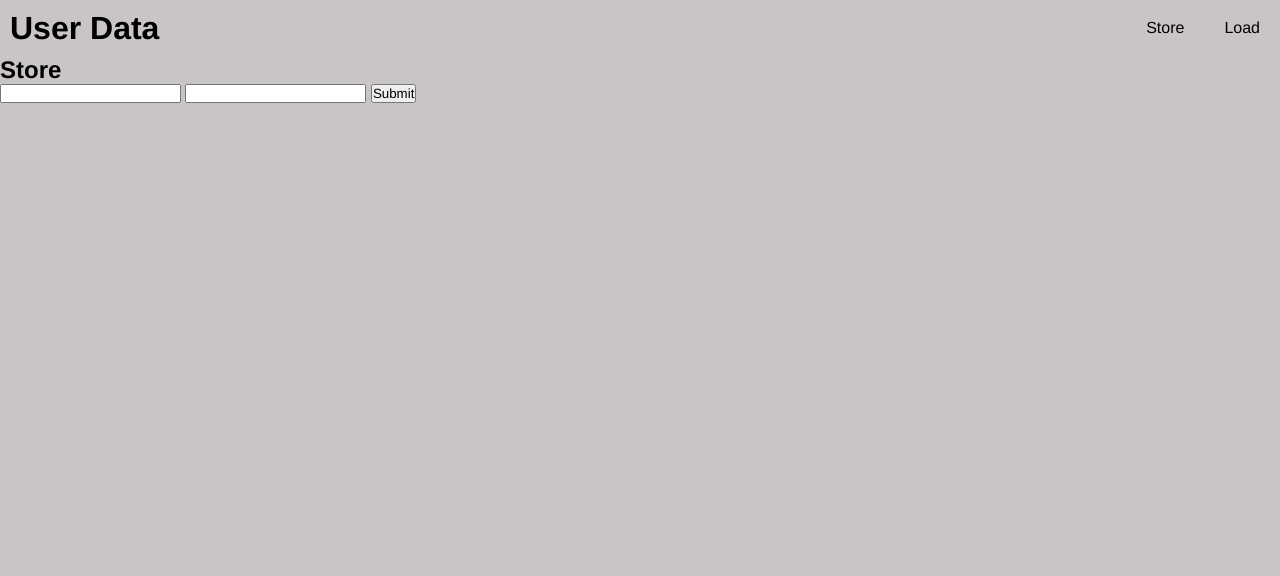
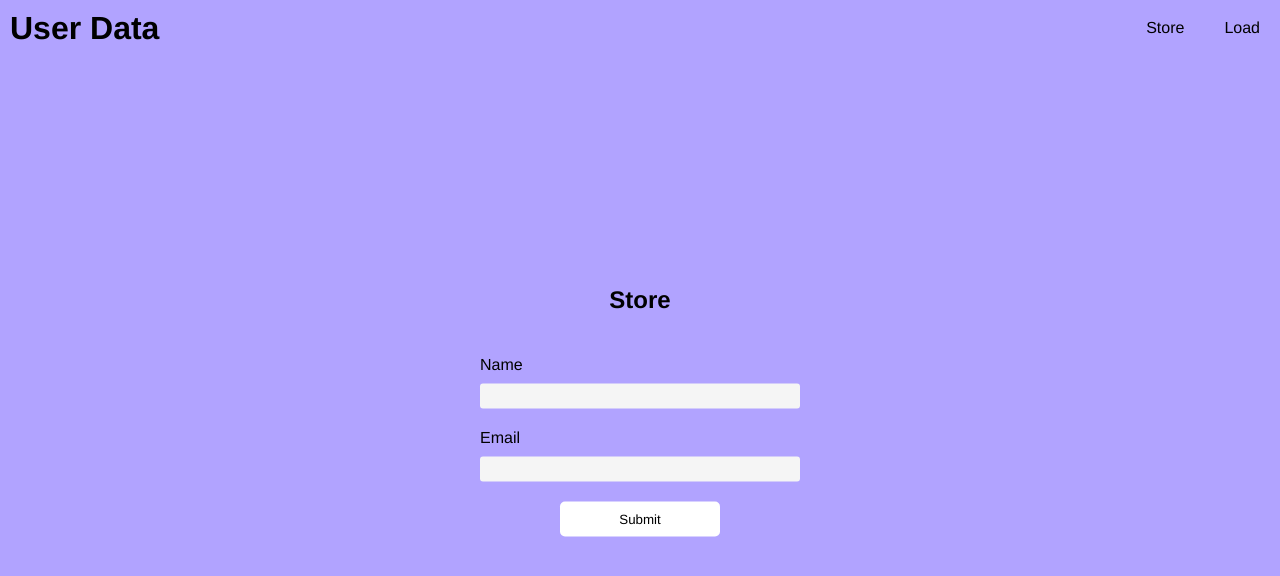
Before and after one commit to Sankar-2006/user-data, a plain HTML site: page index.html in a window 1280 px wide. Both pictures are taken after a click on the item "Store". Drawn offline with Linux system fonts and the light colour scheme.

Commit message:
added functions

```diff
--- a/backend/package.json
+++ b/backend/package.json
@@ -11,5 +11,5 @@
   "license": "ISC",
   "dependencies": {
     "express": "^4.21.2"
-   }
+  }
 }
--- a/index.html
+++ b/index.html
@@ -1,11 +1,13 @@
 <!DOCTYPE html>
 <html lang="en">
+
 <head>
   <meta charset="UTF-8" />
   <meta name="viewport" content="width=device-width, initial-scale=1.0" />
   <title>User Data</title>
   <link rel="stylesheet" href="style.css" />
 </head>
+
 <body>
   <header>
     <h1>User Data</h1>
@@ -20,19 +22,27 @@
     <section class="store">
       <h2>Store</h2>
       <form class="form">
-          <input type="text" name="name" class="userName" />
-          <input type="text" name="email" class="userEmail" />
-          <button type="submit" class="submit">Submit</button>
+        <aside class="nameinp">
+          <label class="formElement nLable" for="name">Name</label>
+          <input class="formElement userName" type="text" name="name" id="name" />
+        </aside>
+        <aside class="emailinp">
+          <label class="formElement eLable" for="email">Email</label>
+          <input class="formElement userEmail" type="text" name="email" id="email" />
+        </aside>
+        <button class="formElement submit" type="submit">Submit</button>
       </form>
     </section>
     <section class="load">
       <h2>Load</h2>
       <article>
-          <p>Name: <span></span></p>
-          <p>EMail: <span></span></p>
+        <p>Name: <span id="name">example name</span></p>
+        <p>Email: <span id="email">example@mail.com</span></p>
         <button class="loadB">Load</button>
       </article>
     </section>
   </main>
+  <script src="script.js"></script>
 </body>
+
 </html>
--- a/script.js
+++ b/script.js
@@ -1,12 +1,34 @@
-const store = document.querySelector(".navStore");
-const load = document.querySelector(".navLoad");
-const button = document.querySelector(".form");
+const navStore = document.querySelector(".navStore");
+const navLoad = document.querySelector(".navLoad");
+const store = document.querySelector(".store");
+const load = document.querySelector(".load");
+const form = document.querySelector(".form");
+const button = document.querySelector(".submit");
 
-button.addEventListener("submit", (e) => {
+navStore.addEventListener("click", () => {
+  load.style.display = "none";
+  store.style.display = "block";
+});
+
+navLoad.addEventListener("click", () => {
+  store.style.display = "none";
+  load.style.display = "block";
+});
+
+form.addEventListener("submit", (e) => {
   e.preventDefault();
   const data = {
     name: document.querySelector(".userName").value,
     email: document.querySelector(".userEmail").value,
   };
-  console.log("Submitted");
+  fetch("https://localhost:3001", {
+    method: "POST",
+    headers: {
+      "Content-Type": "application/json"
+    },
+    body: JSON.stringify(data)
+  })
+    .then(res => res.json())
+    .then(data => alert("The data has been sent! :)"))
+    .catch(err => alert("Data has not sent :("))
 });
--- a/style.css
+++ b/style.css
@@ -1,13 +1,13 @@
-*{
+* {
     margin: 0;
     padding: 0;
     box-sizing: border-box;
-    font-family:'Franklin Gothic Medium', 'Arial Narrow', Arial, sans-serif;
+    font-family: 'Franklin Gothic Medium', 'Arial Narrow', Arial, sans-serif;
     transition: all .3s ease-in-out;
 }
 
 body {
-    background: #c9c5c5;
+    background: #b1a3ff;
 }
 
 header {
@@ -28,7 +28,6 @@ header nav ul {
 header nav ul li {
     cursor: pointer;
     margin: 10px;
-    transition: all .3s ease-in-out;
 }
 
 header nav ul li:hover {
@@ -37,10 +36,102 @@ header nav ul li:hover {
     font-size: medium;
 }
 
-.store {
+main {
+    position: absolute;
+    top: 50%;
+    left: 50%;
+    transform: translate(-50%, -50%);
+    border-radius: 10px;
+}
 
+main section {
+    text-align: center;
+}
+
+.store h2 {
+    padding: 2rem;
+}
+
+.store form {
+    display: flex;
+    flex-direction: column;
+    align-items: center;
+}
+
+.formElement {
+    margin: 10px;
+}
+
+.nameinp,
+.emailinp {
+    display: flex;
+    flex-direction: column;
+    align-items: start;
+}
+
+.eLable,
+.nLable {
+    margin-bottom: 0;
+}
+
+form input {
+    outline: none;
+    border: none;
+    border-radius: 5px;
+    padding: 10px;
+    width: 20rem;
+}
+
+form button {
+    outline: none;
+    border: none;
+    border-radius: 5px;
+    padding: 10px;
+    width: 10rem;
+    background: #fff;
+}
+
+form button:hover,
+form input:hover {
+    cursor: pointer;
+    background: burlywood;
+}
+
+form input:focus {
+    cursor: text;
 }
 
 .load {
     display: none;
 }
+
+.load h2 {
+    padding: 2rem;
+}
+
+.load article p {
+    margin: 20px;
+    text-align: left;
+}
+
+#name,
+#email {
+    background: whitesmoke;
+    padding: 5px;
+    border-radius: 3px;
+}
+
+.loadB {
+    outline: none;
+    border: none;
+    border-radius: 5px;
+    padding: 10px;
+    width: 10rem;
+    background: #fff;
+    margin: 20px;
+}
+
+.loadB:hover {
+    cursor: pointer;
+    background: burlywood;
+}
```
Also changed, not shown: 1 other file. Lines whose indentation alone changed are shown as unchanged.
